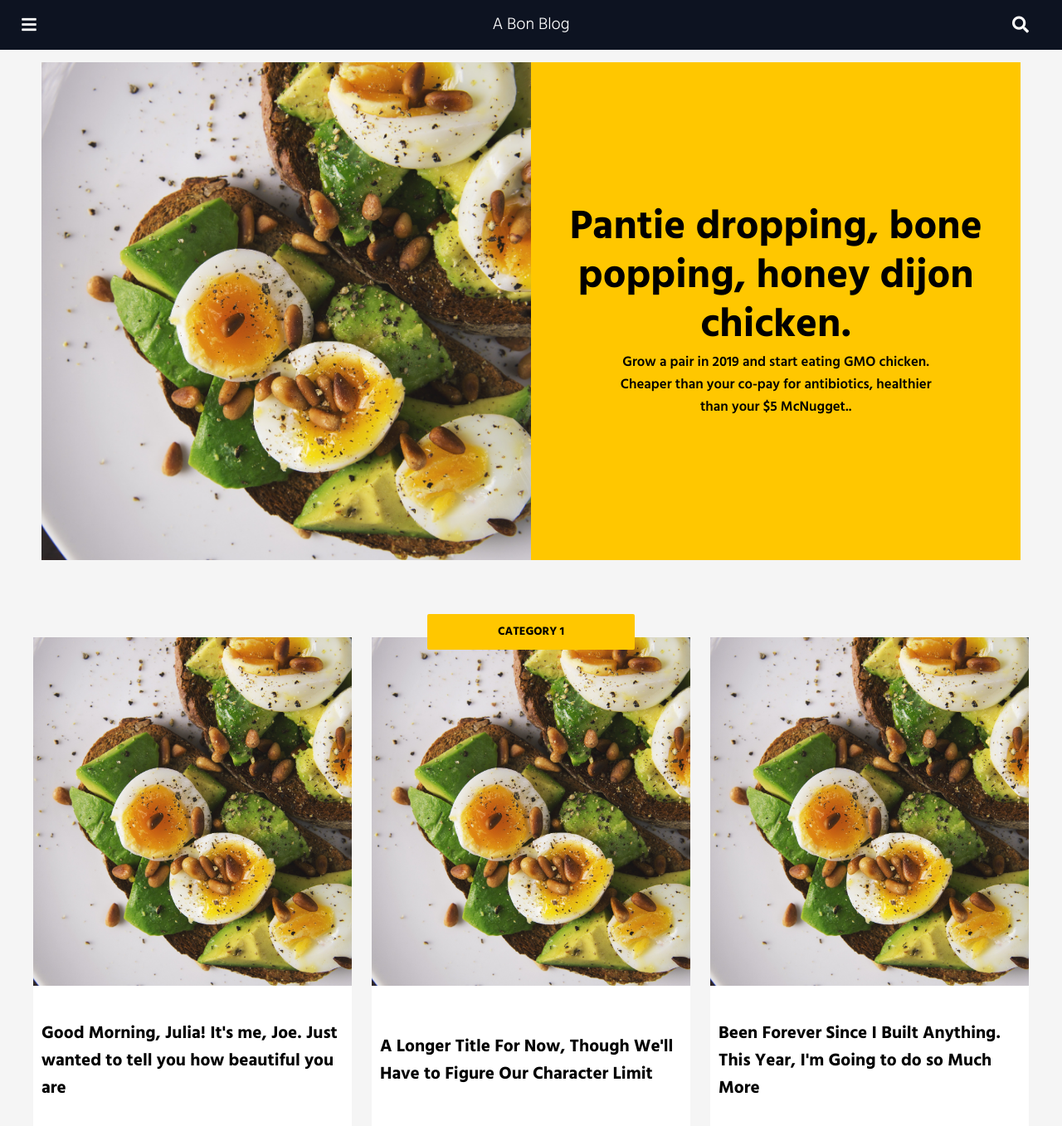
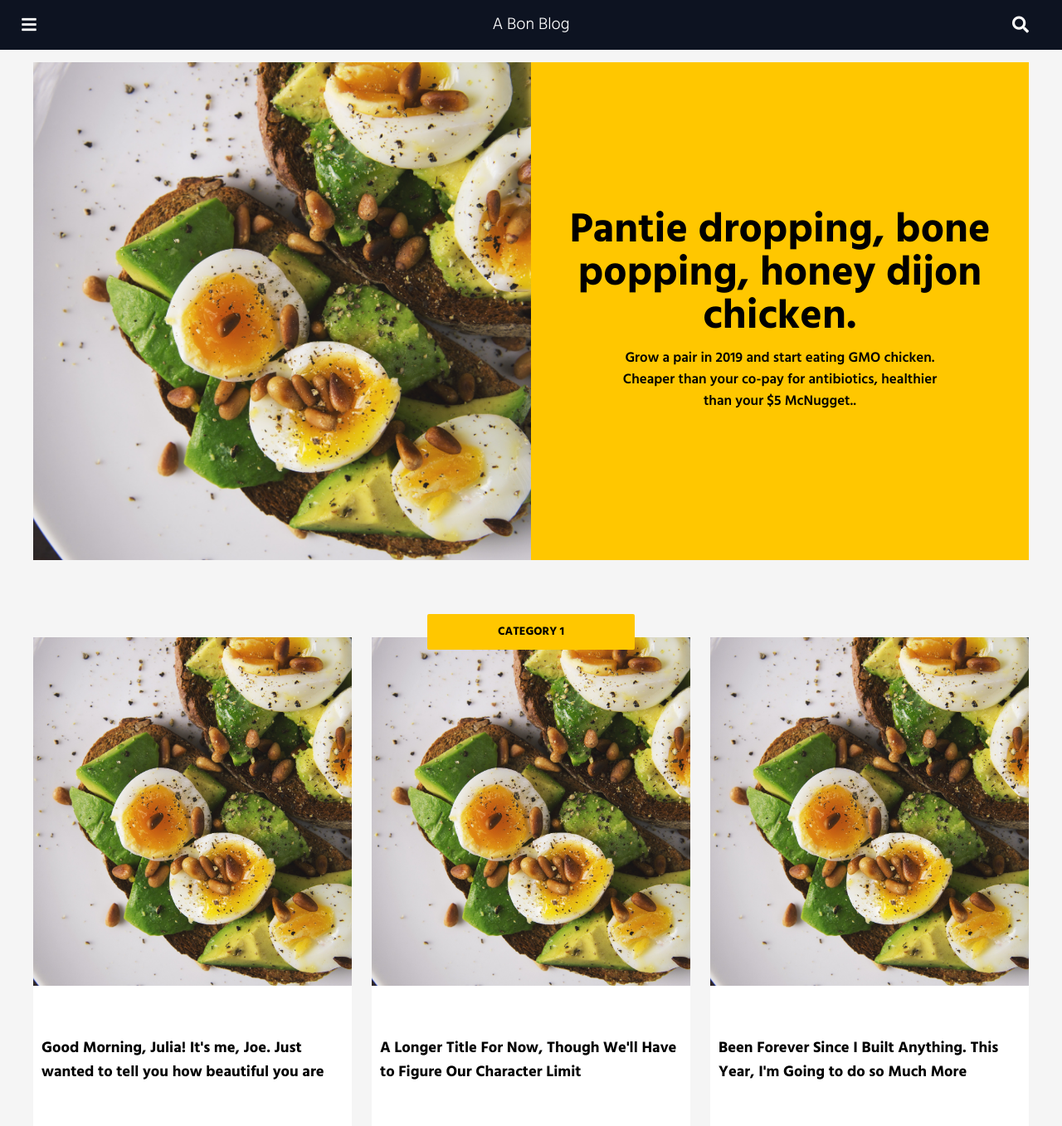
Before and after one commit to ninapetrop/a-bon-blog, a Jekyll site: the page built from index.html, in a window 1280 px wide and 1400 px high. Shown: the top 1357 px of the window at 83% size. Built offline with Jekyll 4.4.1, drawn with Linux system fonts in a browser that asks for light colours; nearby versions of some CDN libraries; Markdown is read by kramdown in place of the engine named in the settings.

Commit message:
Updated home page font sizing.

```diff
--- a/_sass/_reset.sass
+++ b/_sass/_reset.sass
@@ -8,11 +8,14 @@
 *
     margin: 0
     padding: 0
-    font-size: 14px
+    // font-size: 14px
     box-sizing: border-box
 
 html, body
   height: 100%
+
+body
+  font-size: 14px
 
 .main
   background: #f5f5f5
--- a/css/main.css
+++ b/css/main.css
@@ -9,11 +9,13 @@
 * {
   margin: 0;
   padding: 0;
-  font-size: 14px;
   box-sizing: border-box; }
 
 html, body {
   height: 100%; }
+
+body {
+  font-size: 14px; }
 
 .main {
   background: #f5f5f5;
@@ -265,6 +267,7 @@ p {
 
 .section {
   max-width: 1200px;
+  width: 100%;
   margin: 10px auto; }
 
 .row {
@@ -323,15 +326,17 @@ p {
   text-decoration: none; }
 
 .feature.category-1 .post__content .post__description {
-  font-size: 1.2rem;
+  font-size: 1.21em;
+  line-height: 1.53;
   font-family: Hind, sans-serif;
   font-weight: 600;
   max-width: 400px;
-  margin: auto; }
+  margin: auto;
+  padding-top: 10px; }
 
 .feature.category-1 .post__content .post__title {
-  font-size: 3.5rem;
-  line-height: 4.2rem; }
+  font-size: 3.57em;
+  line-height: 1.04; }
 
 .recent.category-1 {
   background: none;
@@ -358,7 +363,7 @@ p {
       .recent.category-1 .third .post__content a {
         text-decoration: none; }
       .recent.category-1 .third .post__content .post__title {
-        font-size: 1.5rem;
+        font-size: 1.32em;
         color: black; }
 
 .third .post__thumbnail .thumbnail {
@@ -419,7 +424,11 @@ p {
   z-index: 9000;
   font-family: Hind, sans-serif;
   transition: 0.5s ease all;
-  left: -100vw; }
+  left: -100vw;
+  display: -ms-flexbox;
+  display: flex;
+  -ms-flex-direction: column;
+      flex-direction: column; }
   .menu__container #close__button {
     text-decoration: none;
     font-size: 20px;
@@ -430,6 +439,7 @@ p {
   .menu__container .menu__header {
     background: white;
     height: 60px;
+    min-height: 60px;
     padding: 10px;
     display: -ms-flexbox;
     display: flex;
@@ -442,6 +452,10 @@ p {
   .menu__container .menu__header:nth-of-type(2) {
     background: #0D1321;
     color: white; }
+  .menu__container ul {
+    -ms-flex-positive: 1;
+        flex-grow: 1;
+    background: white; }
   .menu__container ul li a {
     height: 60px;
     text-align: center;
@@ -462,9 +476,9 @@ p {
       background: #FFC700; }
   .menu__container .menu__footer {
     background: #f5f5f5;
-    -ms-flex-positive: 1;
-        flex-grow: 1;
-    max-height: 50%; }
+    max-height: 50%;
+    height: 100%;
+    bottom: 0; }
     .menu__container .menu__footer .social__wrap {
       max-width: 300px;
       margin: auto;
@@ -516,15 +530,17 @@ p {
     .post__body .wrap .ingredients__container {
       background: #f5f5f5;
       padding: 20px 50px;
-      margin: 2.14rem 0; }
+      margin: 2.14rem 0;
+      font-size: 1.14rem;
+      font-family: Hind, sans-serif; }
       .post__body .wrap .ingredients__container p {
-        font-family: Hind, sans-serif;
         text-transform: uppercase;
-        font-size: 1.14em;
         font-weight: 600;
         letter-spacing: 2px;
         max-width: 357px;
-        margin: 0 auto 1em auto; }
+        margin: 0 auto 1em auto;
+        font-family: Hind, sans-serif;
+        font-size: 1.14rem; }
       .post__body .wrap .ingredients__container ul {
         list-style: none;
         max-width: 357px;
@@ -532,11 +548,9 @@ p {
         .post__body .wrap .ingredients__container ul li {
           padding-bottom: .3em; }
       .post__body .wrap .ingredients__container ul li {
-        font-family: Hind, sans-serif;
-        font-size: 1.14em;
         font-weight: 400; }
     .post__body .wrap p {
-      font-size: 1.428rem;
+      font-size: 1.28rem;
       margin-bottom: 2.14rem;
       font-weight: 400; }
     .post__body .wrap h2 {
@@ -546,11 +560,11 @@ p {
       text-transform: uppercase;
       font-size: 1.14rem;
       font-weight: 600;
-      letter-spacing: 2px; }
+      letter-spacing: 1px; }
     .post__body .wrap h3 {
-      padding: 1.28rem 0;
+      padding: 2.14rem 0;
       font-family: Hind, sans-serif;
       text-transform: uppercase;
       font-size: 1.14rem;
       font-weight: 600;
-      letter-spacing: 2px; }
+      letter-spacing: 1px; }
```
Also changed, not shown: _sass/homepage.sass (+7 -4 lines), _sass/menu.sass (+8 -1 lines), _sass/post.sass (+9 -8 lines), about.html (added, +12 -0 lines), 1 other file.
